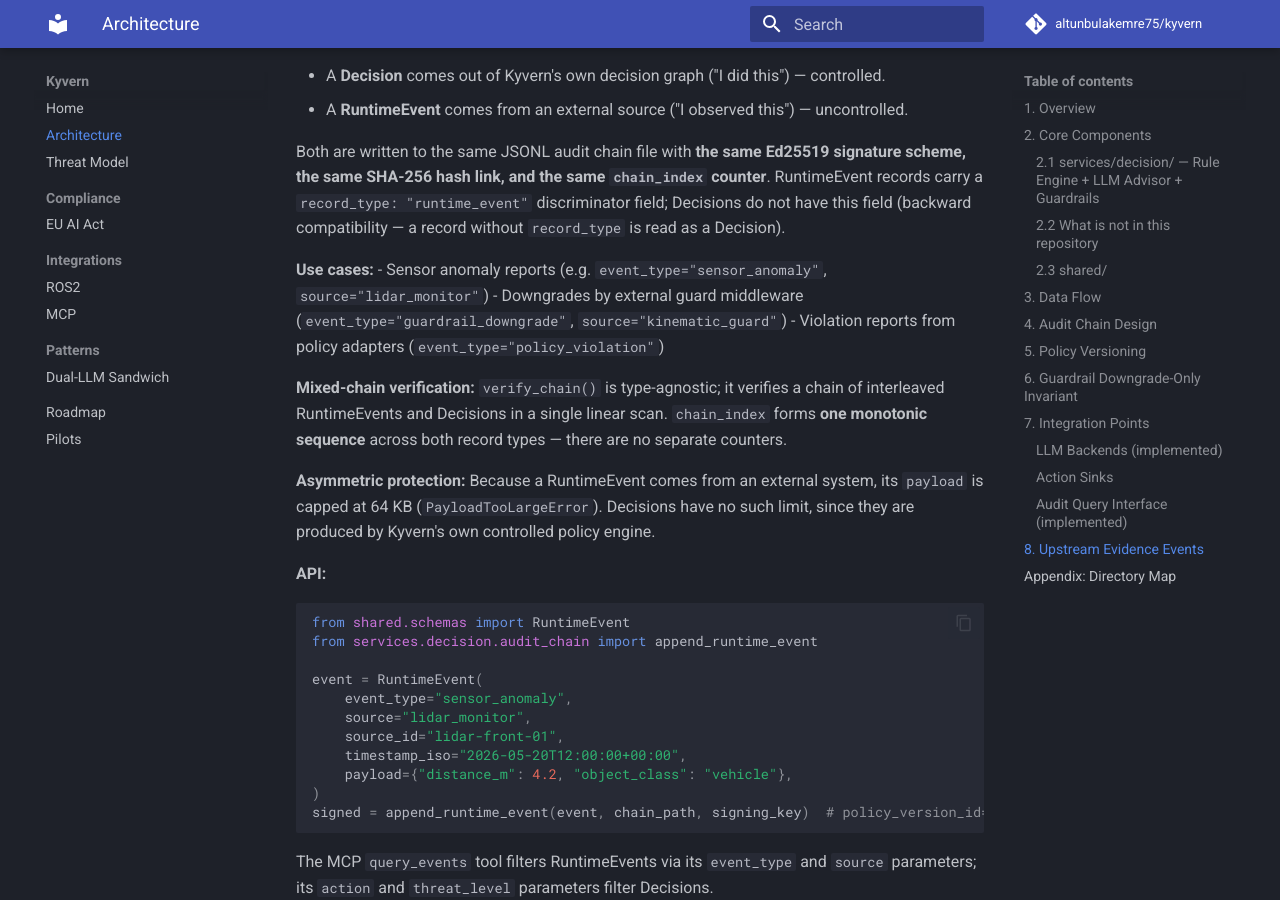
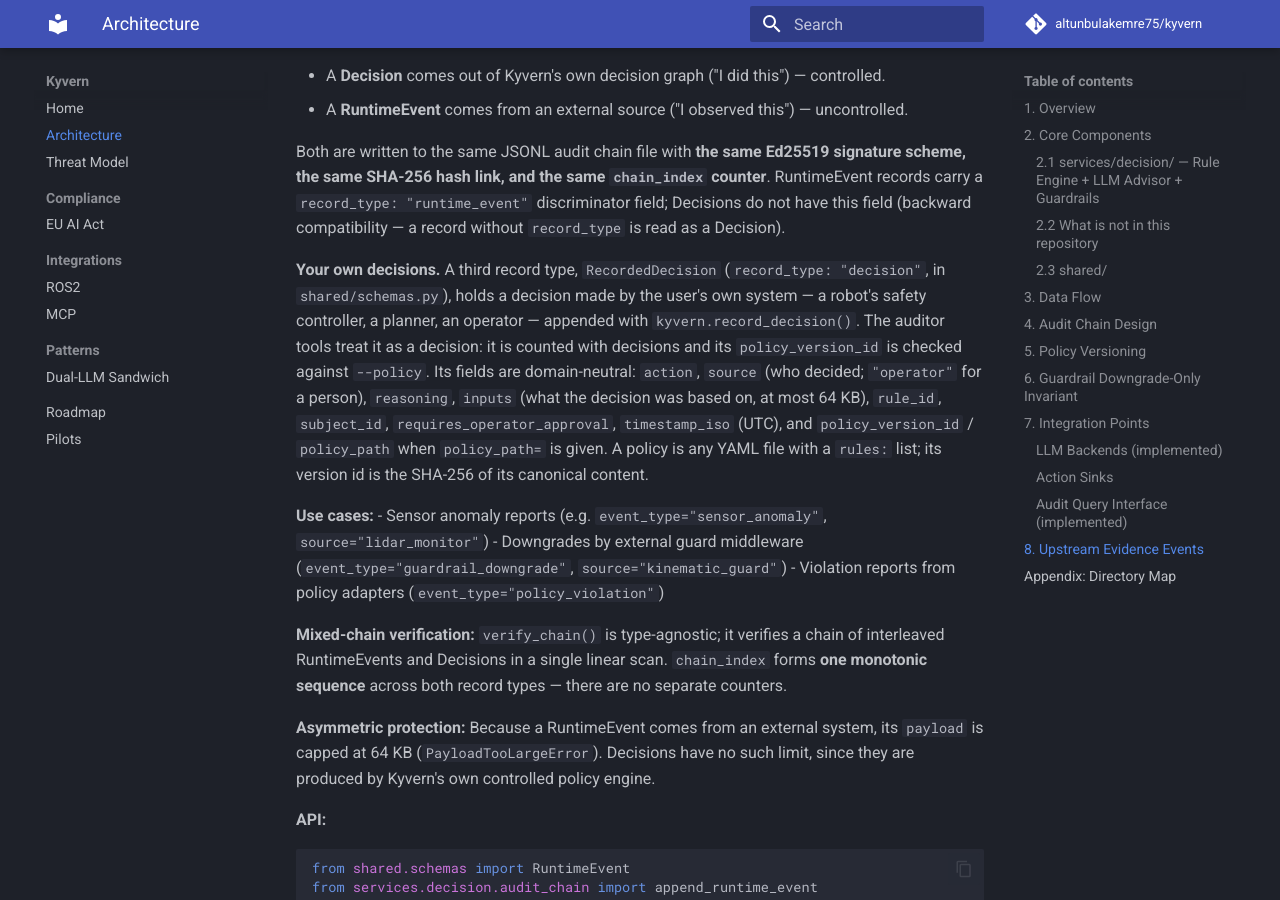
Before and after one commit to altunbulakemre75/kernel, an MkDocs documentation site: the page built from docs/architecture.md, in a window 1280 px wide and 900 px high, scrolled down 5672 px. Built offline with MkDocs 1.6.1 and Material for MkDocs 9.7.7, drawn with Linux system fonts in a browser that asks for light colours; comment, search, counter and statistics services are not loaded.

Commit message:
docs: lead with recording your own decisions
README and docs/index.md open with record_decision() and an example that
runs as written; the engine becomes the optional part. architecture.md
describes RecordedDecision next to RuntimeEvent.

Co-Authored-By: Claude Opus 5.5 <noreply@anthropic.com>

```diff
--- a/docs/architecture.md
+++ b/docs/architecture.md
@@ -254,6 +254,19 @@ Ed25519 signature scheme, the same SHA-256 hash link, and the same
 have this field (backward compatibility — a record without
 `record_type` is read as a Decision).
 
+**Your own decisions.** A third record type, `RecordedDecision`
+(`record_type: "decision"`, in `shared/schemas.py`), holds a decision made
+by the user's own system — a robot's safety controller, a planner, an
+operator — appended with `kyvern.record_decision()`. The auditor tools
+treat it as a decision: it is counted with decisions and its
+`policy_version_id` is checked against `--policy`. Its fields are
+domain-neutral: `action`, `source` (who decided; `"operator"` for a
+person), `reasoning`, `inputs` (what the decision was based on, at most
+64 KB), `rule_id`, `subject_id`, `requires_operator_approval`,
+`timestamp_iso` (UTC), and `policy_version_id` / `policy_path` when
+`policy_path=` is given. A policy is any YAML file with a `rules:` list;
+its version id is the SHA-256 of its canonical content.
+
 **Use cases:**
 - Sensor anomaly reports (e.g. `event_type="sensor_anomaly"`,
   `source="lidar_monitor"`)
```
Also changed, not shown: CHANGELOG.md (+13 -0 lines), README.md (+36 -6 lines), docs/index.md (+6 -2 lines).
